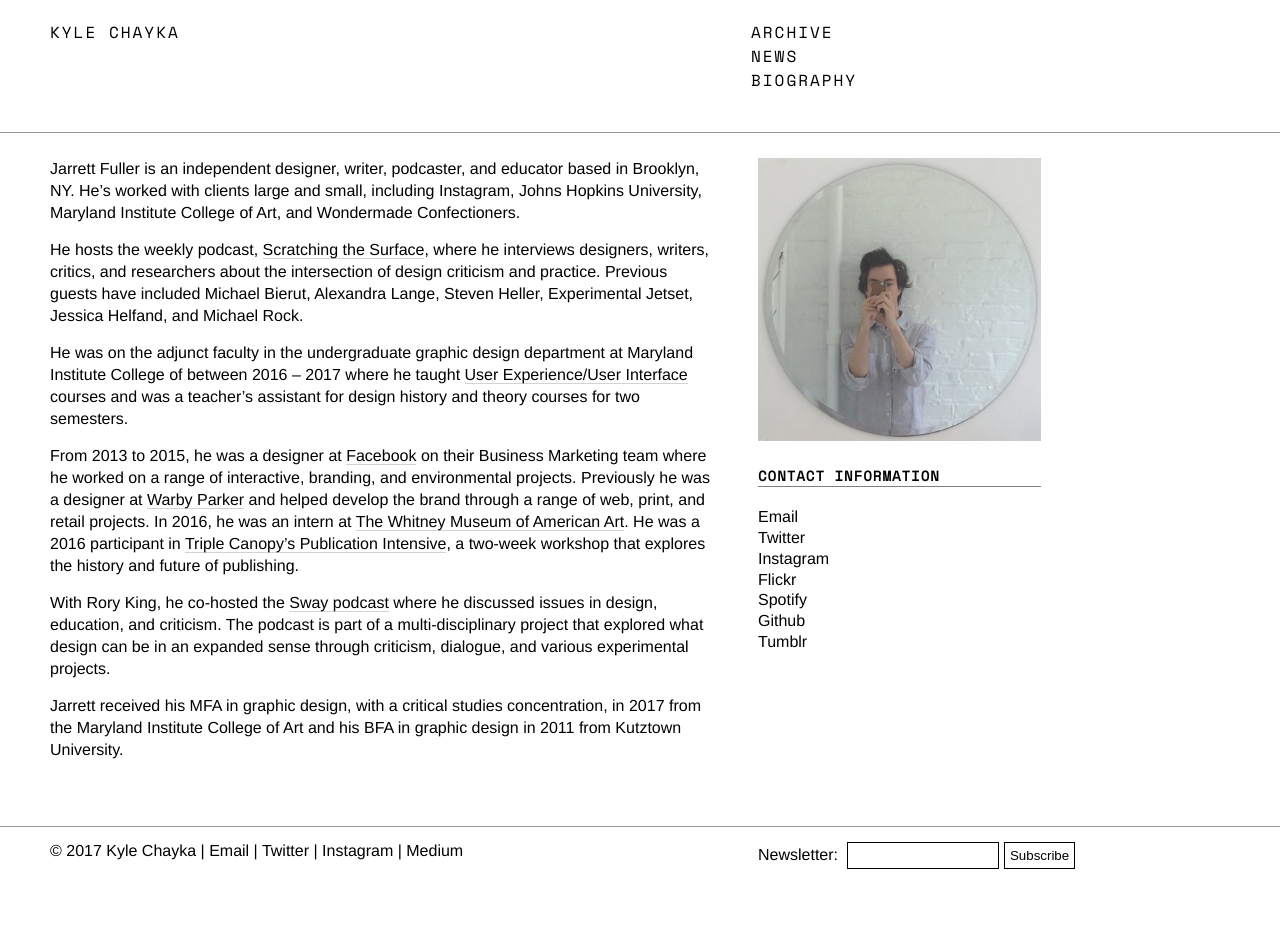
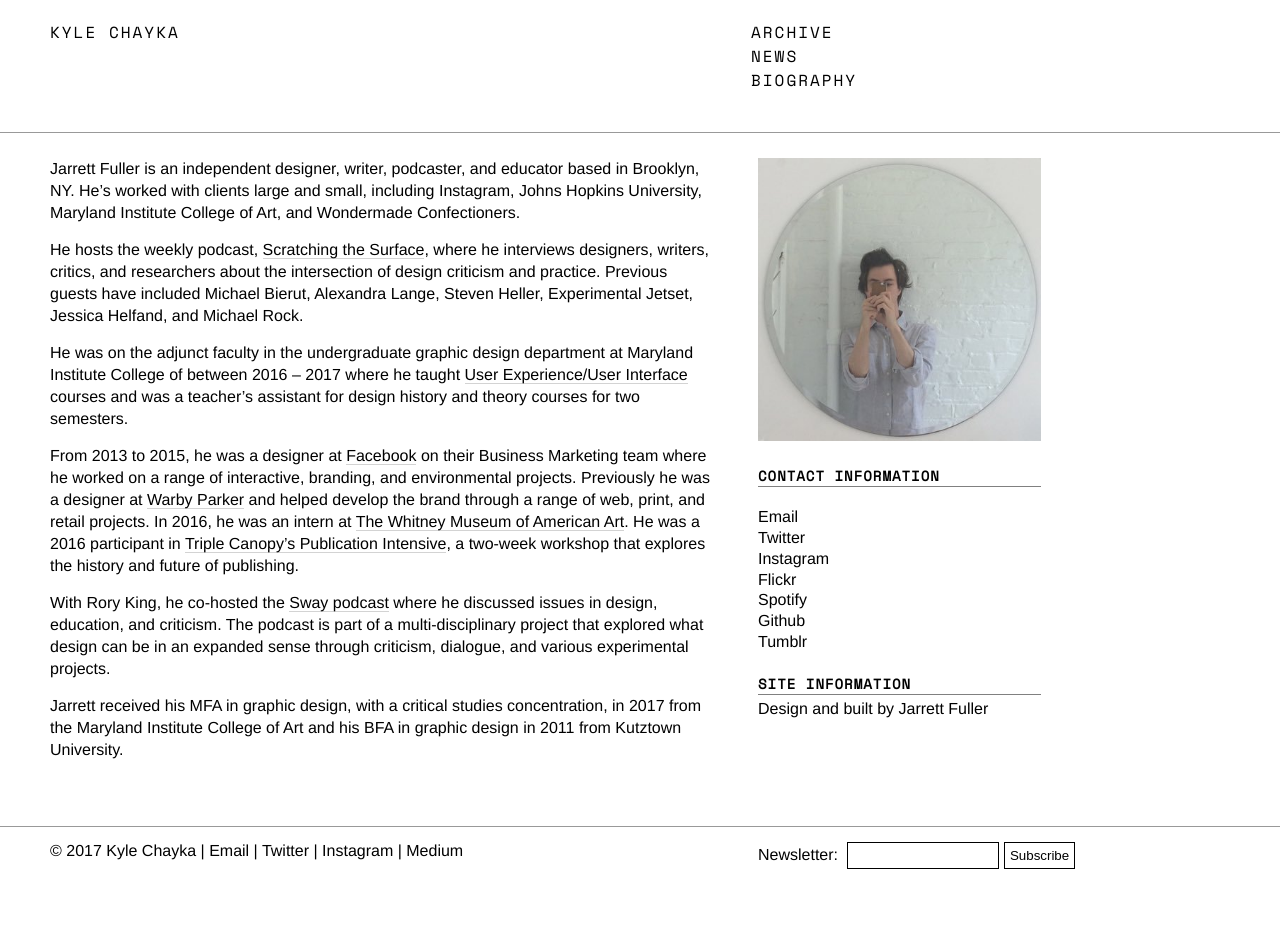
Before and after one commit to jarrettfuller/jekyll-test, a Jekyll site: the page built from bio.md, in a window 1280 px wide. Built offline with Jekyll 4.4.1, drawn with Linux system fonts in a browser that asks for light colours; some web fonts are replaced.

Commit message:
site credits on bio page

```diff
--- a/bio.md
+++ b/bio.md
@@ -41,5 +41,8 @@ at Maryland Institute College of between 2016 – 2017 where he taught <a href="
         <li><a href="https://github.com/jarrettfuller">Github</a></li><li><a href="http://hellomannequin.tumblr.com">Tumblr</a></li></ul>
         </p>
 
+<h4>Site Information</h4>
+        <p class="credits">Design and built by <a href="http://www.jarrettfuller.com">Jarrett Fuller</a></p>
+
         </sidebar>
 </div>
--- a/styles.css
+++ b/styles.css
@@ -462,6 +462,7 @@ input {
     background-color: white;
     margin-left: 1%;
 }
+
 /*-----------------------------------
 TABLET
 ----------------------------------- */
```
Also changed, not shown: _includes/footer.html (+6 -3 lines).
